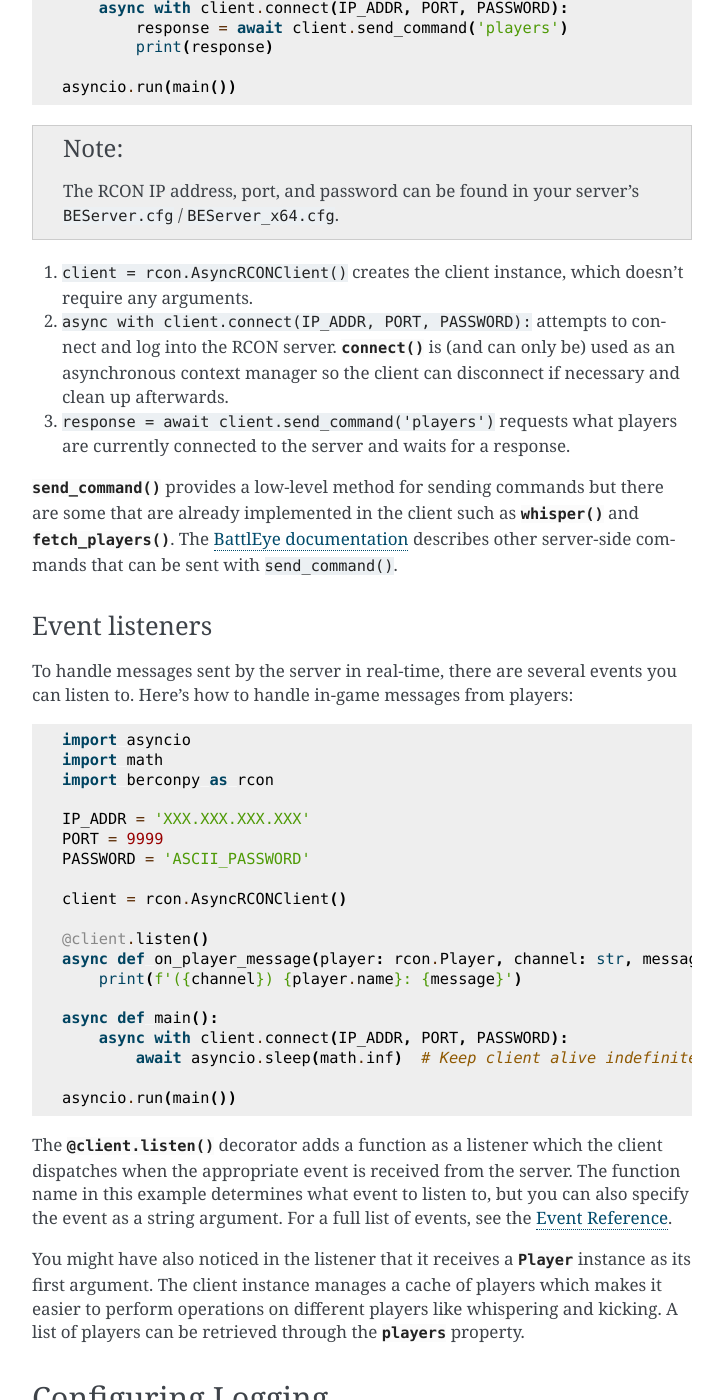
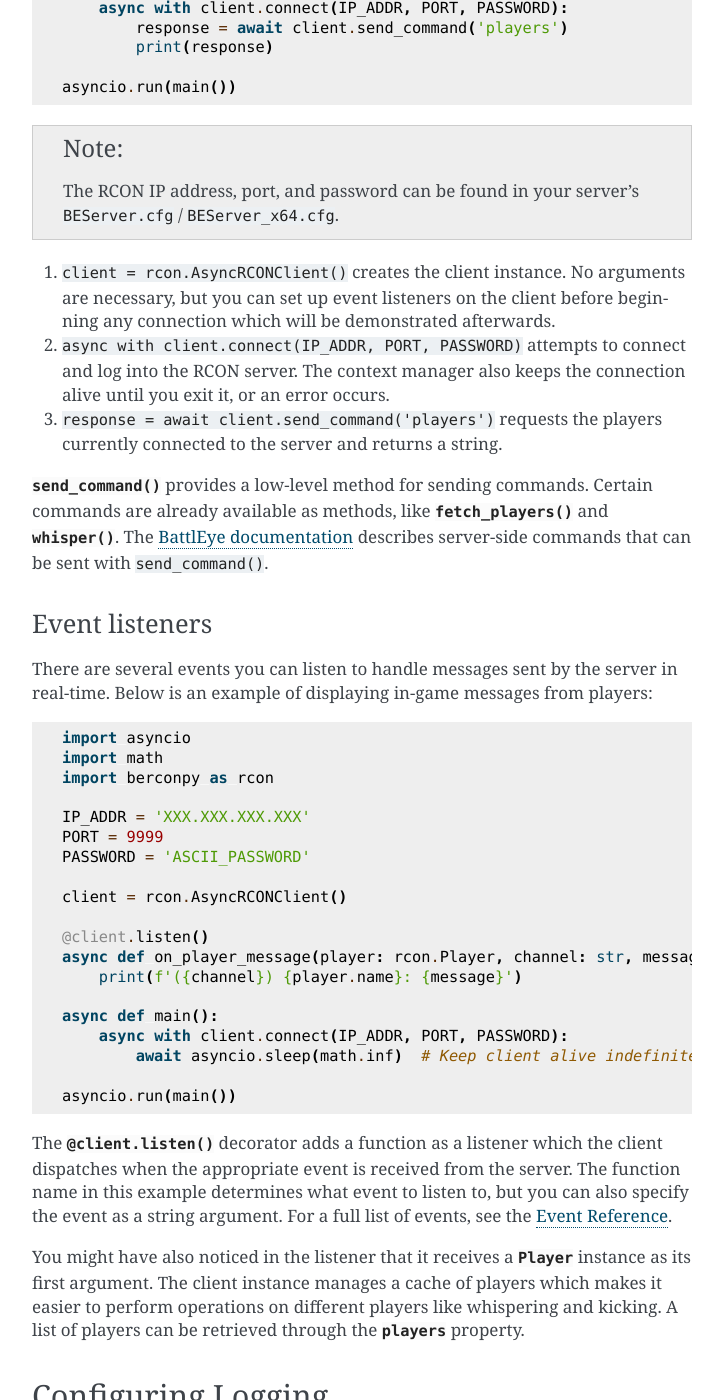
Before and after one commit to thegamecracks/berconpy, a Sphinx documentation site: the page built from docs/source/intro.rst, in a window 1280 px wide and 1400 px high, scrolled down 1266 px. Shown: the whole window, without its empty margins (388-1111 px from the left). Built offline with Sphinx 7.4.7, drawn with Linux system fonts in a browser that asks for light colours; some of the changed text lies outside the part shown.

Commit message:
Tweak some wording in introduction guide

```diff
--- a/docs/source/intro.rst
+++ b/docs/source/intro.rst
@@ -72,29 +72,30 @@ Let's start with an example of how to send a command:
     The RCON IP address, port, and password can be found in your server's
     ``BEServer.cfg`` / ``BEServer_x64.cfg``.
 
-1. ``client = rcon.AsyncRCONClient()`` creates the client instance,
-   which doesn't require any arguments.
+1. ``client = rcon.AsyncRCONClient()`` creates the client instance.
+   No arguments are necessary, but you can set up event listeners
+   on the client before beginning any connection which will be
+   demonstrated afterwards.
 
-2. ``async with client.connect(IP_ADDR, PORT, PASSWORD):`` attempts to
-   connect and log into the RCON server. :py:meth:`~berconpy.AsyncRCONClient.connect()`
-   is (and can only be) used as an asynchronous context manager so the client
-   can disconnect if necessary and clean up afterwards.
+2. ``async with client.connect(IP_ADDR, PORT, PASSWORD)`` attempts to connect
+   and log into the RCON server. The context manager also keeps the connection
+   alive until you exit it, or an error occurs.
 
-3. ``response = await client.send_command('players')`` requests what
-   players are currently connected to the server and waits for a response.
+3. ``response = await client.send_command('players')`` requests the
+   players currently connected to the server and returns a string.
 
 :py:meth:`~berconpy.AsyncRCONClient.send_command()` provides a low-level
-method for sending commands but there are some that are already implemented
-in the client such as :py:meth:`~berconpy.AsyncRCONClient.whisper()`
-and :py:meth:`~berconpy.AsyncRCONClient.fetch_players()`.
-The `BattlEye documentation`_ describes other server-side commands that can
+method for sending commands. Certain commands are already available as methods,
+like :py:meth:`~berconpy.AsyncRCONClient.fetch_players()` and
+:py:meth:`~berconpy.AsyncRCONClient.whisper()`.
+The `BattlEye documentation`_ describes server-side commands that can
 be sent with ``send_command()``.
 
 Event listeners
 ^^^^^^^^^^^^^^^
 
-To handle messages sent by the server in real-time, there are several events
-you can listen to. Here's how to handle in-game messages from players:
+There are several events you can listen to handle messages sent by the server
+in real-time. Below is an example of displaying in-game messages from players:
 
 .. code:: python
 
```
Also changed, not shown: other parts of docs/source/intro.rst (+1 -1 lines).
